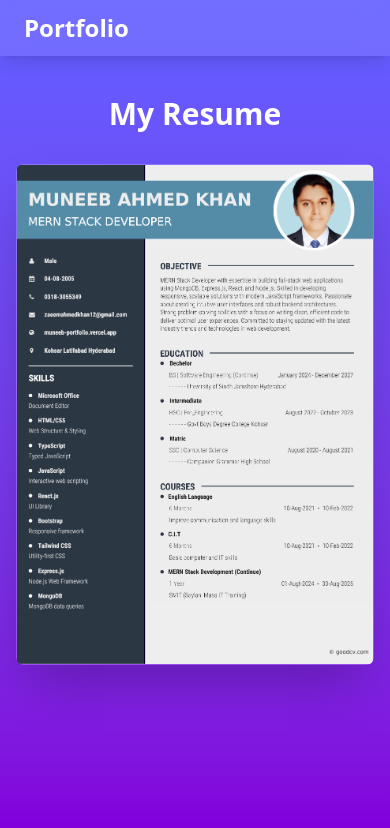
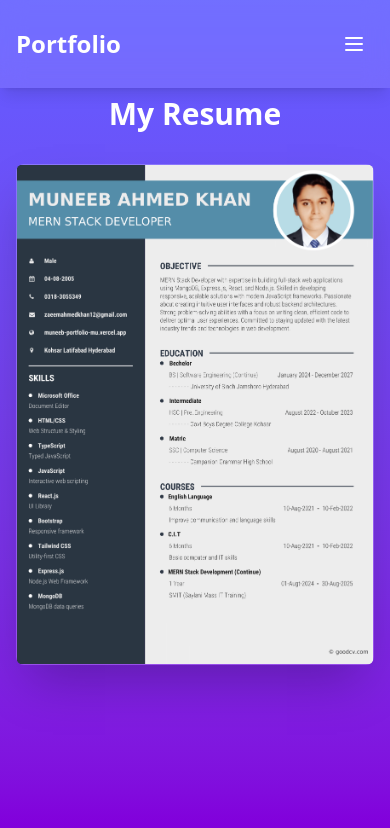
Before and after one commit to MuneebAhmedKhan1995/Muneeb-Portfolio, a React (Vite) app: page /resume in a window 390 px wide. Shown: the top 828 px of the page. Built offline with nearby package versions, Linux system fonts and the light colour scheme.

Commit message:
Successfully Done!

```diff
--- a/src/components/Navbar.jsx
+++ b/src/components/Navbar.jsx
@@ -1,7 +1,70 @@
+// import { Link } from "react-router-dom";
+// import Projects from "../pages/Projects";
+
+// const Navbar = ({ isProjectsPage = false }) => {
+//   const navLinks = [
+//     { name: "Home", path: "/" },
+//     { name: "About", path: "/about" },
+//     { name: "Resume", path: "/resume" },
+//     { name: "Contact", path: "/contact" },
+//   ];
+
+//   return (
+//     <nav className={`fixed w-full z-50 ${isProjectsPage ? 'bg-indigo-600/90' : 'bg-white/10'} backdrop-blur-md shadow-lg`}>
+//       <div className="max-w-7xl mx-auto px-6 py-3">
+//         <div className="flex items-center justify-between">
+//           {/* Logo */}
+//           <Link to="/" className="text-white text-2xl font-bold">
+//             Portfolio
+//           </Link>
+
+//           {/* Navigation Links */}
+//           <div className="hidden md:flex space-x-8">
+//             {navLinks.map((link) => (
+//               link.isPdf ? (
+//                 <a
+//                   key={link.name}
+//                   href={link.path}
+//                   target="_blank"
+//                   rel="noopener noreferrer"
+//                   onClick={(e) => {
+//                     e.preventDefault();
+//                     window.open(
+//                       `${link.path}#toolbar=0&navpanes=0`,
+//                       '_blank',
+//                       'noopener,noreferrer'
+//                     );
+//                   }}
+//                   className={`${isProjectsPage ? 'hover:text-pink-200' : 'hover:text-pink-300'} text-white font-medium transition-colors duration-300`}
+//                 >
+//                   {link.name}
+//                 </a>
+//               ) : (
+//                 <Link
+//                   key={link.name}
+//                   to={link.path}
+//                   className={`${isProjectsPage ? 'hover:text-pink-200' : 'hover:text-pink-300'} text-white font-medium transition-colors duration-300`}
+//                 >
+//                   {link.name}
+//                 </Link>
+//               )
+//             ))}
+//             <Projects />
+//           </div>
+//         </div>
+//       </div>
+//     </nav>
+//   );
+// };
+
+// export default Navbar;
+
+import { useState } from "react";
 import { Link } from "react-router-dom";
 import Projects from "../pages/Projects";
 
 const Navbar = ({ isProjectsPage = false }) => {
+  const [isMenuOpen, setIsMenuOpen] = useState(false);
   const navLinks = [
     { name: "Home", path: "/" },
     { name: "About", path: "/about" },
@@ -9,17 +72,21 @@ const Navbar = ({ isProjectsPage = false }) => {
     { name: "Contact", path: "/contact" },
   ];
 
+  const toggleMenu = () => {
+    setIsMenuOpen(!isMenuOpen);
+  };
+
   return (
     <nav className={`fixed w-full z-50 ${isProjectsPage ? 'bg-indigo-600/90' : 'bg-white/10'} backdrop-blur-md shadow-lg`}>
-      <div className="max-w-7xl mx-auto px-6 py-3">
-        <div className="flex items-center justify-between">
+      <div className="max-w-7xl mx-auto px-4 sm:px-6 lg:px-8 py-3">
+        <div className="flex items-center justify-between h-16">
           {/* Logo */}
           <Link to="/" className="text-white text-2xl font-bold">
             Portfolio
           </Link>
 
-          {/* Navigation Links */}
-          <div className="hidden md:flex space-x-8">
+          {/* Desktop Navigation Links */}
+          <div className="hidden md:flex items-center space-x-8">
             {navLinks.map((link) => (
               link.isPdf ? (
                 <a
@@ -51,6 +118,90 @@ const Navbar = ({ isProjectsPage = false }) => {
             ))}
             <Projects />
           </div>
+
+          {/* Mobile menu button */}
+          <div className="md:hidden flex items-center">
+            <button
+              onClick={toggleMenu}
+              className="inline-flex items-center justify-center p-2 rounded-md text-white hover:text-pink-300 focus:outline-none"
+              aria-expanded="false"
+            >
+              <span className="sr-only">Open main menu</span>
+              {!isMenuOpen ? (
+                <svg
+                  className="block h-6 w-6"
+                  xmlns="http://www.w3.org/2000/svg"
+                  fill="none"
+                  viewBox="0 0 24 24"
+                  stroke="currentColor"
+                  aria-hidden="true"
+                >
+                  <path
+                    strokeLinecap="round"
+                    strokeLinejoin="round"
+                    strokeWidth="2"
+                    d="M4 6h16M4 12h16M4 18h16"
+                  />
+                </svg>
+              ) : (
+                <svg
+                  className="block h-6 w-6"
+                  xmlns="http://www.w3.org/2000/svg"
+                  fill="none"
+                  viewBox="0 0 24 24"
+                  stroke="currentColor"
+                  aria-hidden="true"
+                >
+                  <path
+                    strokeLinecap="round"
+                    strokeLinejoin="round"
+                    strokeWidth="2"
+                    d="M6 18L18 6M6 6l12 12"
+                  />
+                </svg>
+              )}
+            </button>
+          </div>
+        </div>
+      </div>
+
+      {/* Mobile Navigation Links */}
+      <div className={`md:hidden ${isMenuOpen ? 'block' : 'hidden'}`}>
+        <div className="px-2 pt-2 pb-3 space-y-1 sm:px-3 bg-indigo-700/90 backdrop-blur-md">
+          {navLinks.map((link) => (
+            link.isPdf ? (
+              <a
+                key={link.name}
+                href={link.path}
+                target="_blank"
+                rel="noopener noreferrer"
+                onClick={(e) => {
+                  e.preventDefault();
+                  window.open(
+                    `${link.path}#toolbar=0&navpanes=0`,
+                    '_blank',
+                    'noopener,noreferrer'
+                  );
+                  setIsMenuOpen(false);
+                }}
+                className="block px-3 py-2 rounded-md text-base font-medium text-white hover:bg-indigo-500 hover:text-white"
+              >
+                {link.name}
+              </a>
+            ) : (
+              <Link
+                key={link.name}
+                to={link.path}
+                onClick={() => setIsMenuOpen(false)}
+                className="block px-3 py-2 rounded-md text-base font-medium text-white hover:bg-indigo-500 hover:text-white"
+              >
+                {link.name}
+              </Link>
+            )
+          ))}
+          <div className="block px-3 py-2 rounded-md text-base font-medium text-white hover:bg-indigo-500 hover:text-white">
+            <Projects mobileView={true} onClick={() => setIsMenuOpen(false)} />
+          </div>
         </div>
       </div>
     </nav>
--- a/src/pages/WebsiteProjects.jsx
+++ b/src/pages/WebsiteProjects.jsx
@@ -30,7 +30,7 @@ return (
 
       <div className="max-w-7xl mx-auto px-4 pt-24 pb-16">
         <h1 className="text-4xl md:text-6xl font-bold text-center text-transparent bg-clip-text bg-gradient-to-r from-cyan-400 via-blue-500 to-purple-600 mb-16 animate-text">
-          My Projects
+          My Website
         </h1>
 
         <div className="grid grid-cols-1 sm:grid-cols-2 lg:grid-cols-3 gap-8">
```
Also changed, not shown: public/images/resume/resume-page1.png.
